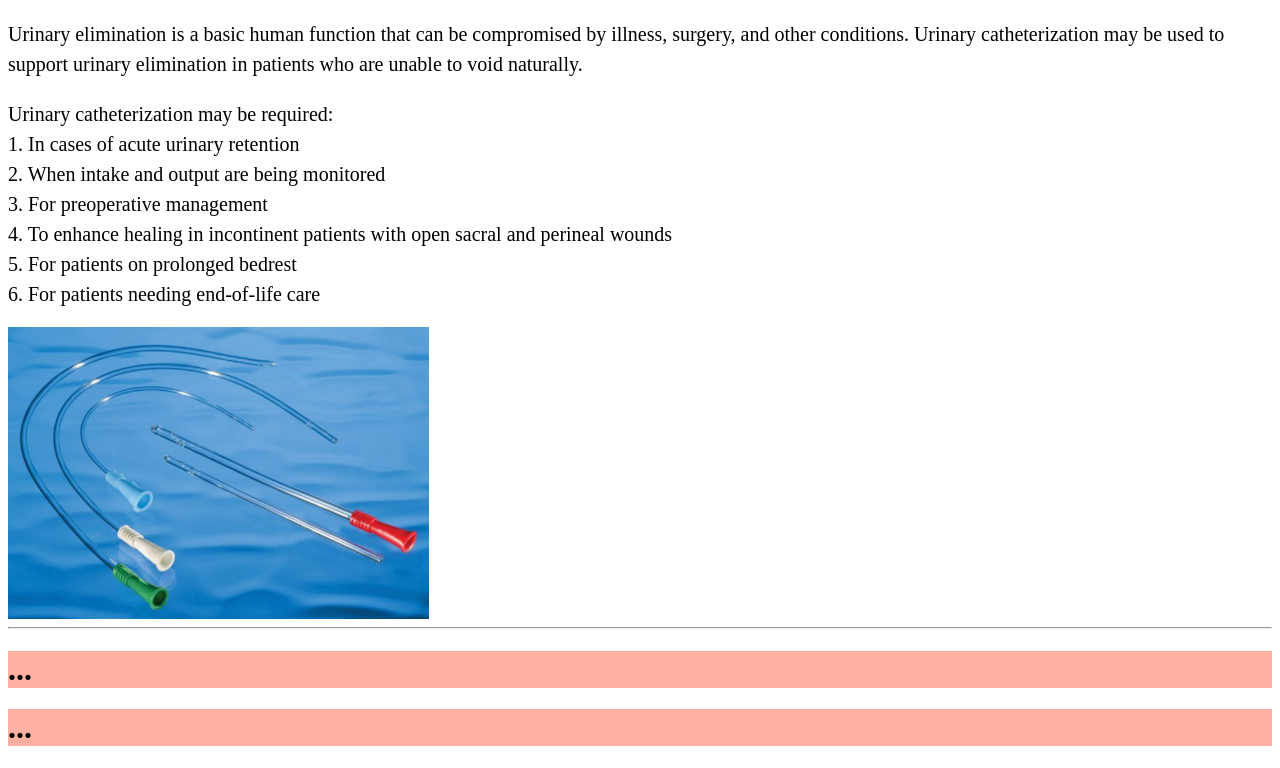
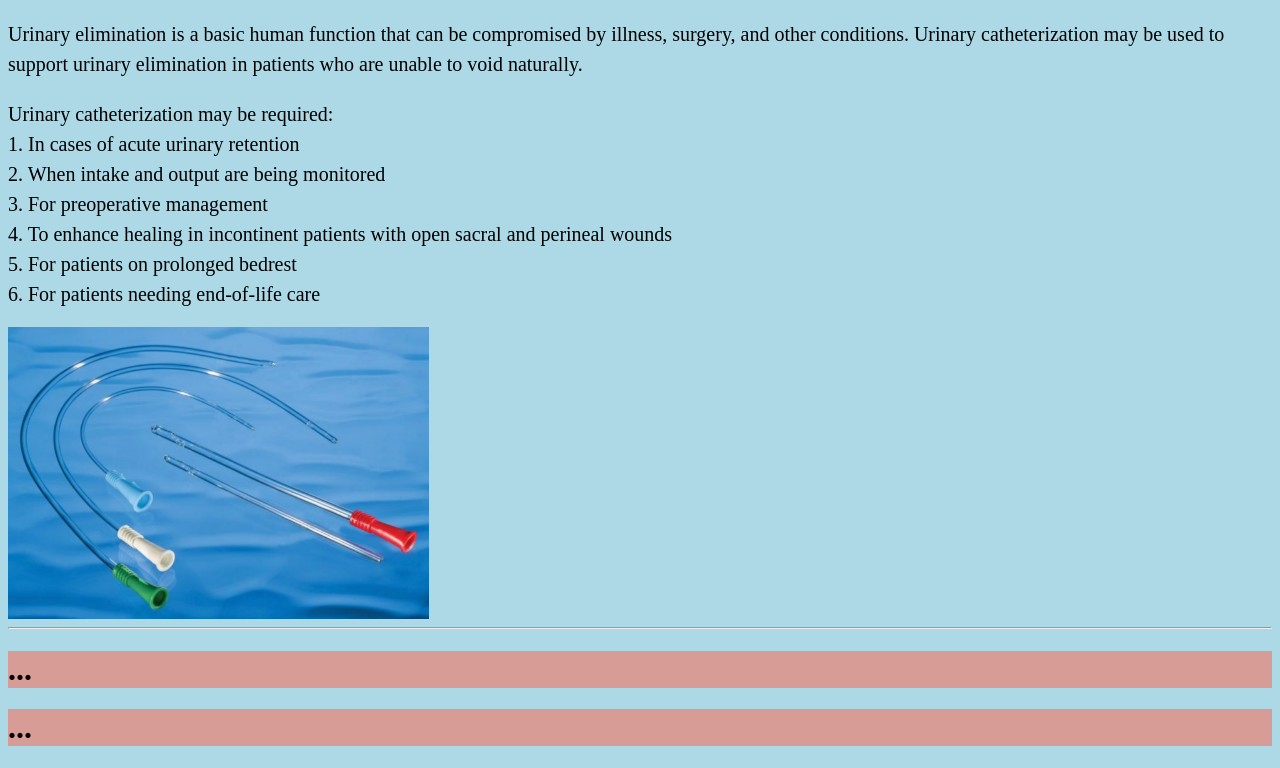
Before and after one commit to hayabear/nursewannabe, a plain HTML site: page homepage.html in a window 1280 px wide. Shown: the part 369-1137 px from the top of the page. Drawn offline with Linux system fonts and the light colour scheme.

Commit message:
Update homepage.html

```diff
--- a/homepage.html
+++ b/homepage.html
@@ -1,3 +1,4 @@
+<body style="background-color:lightblue">
 <h1 style="background-color:rgba(255, 99, 71, 0.5);">...</h1>
 <h1 style="background-color:hsla(9, 100%, 64%, 0.5);">...</h1>
 
```
